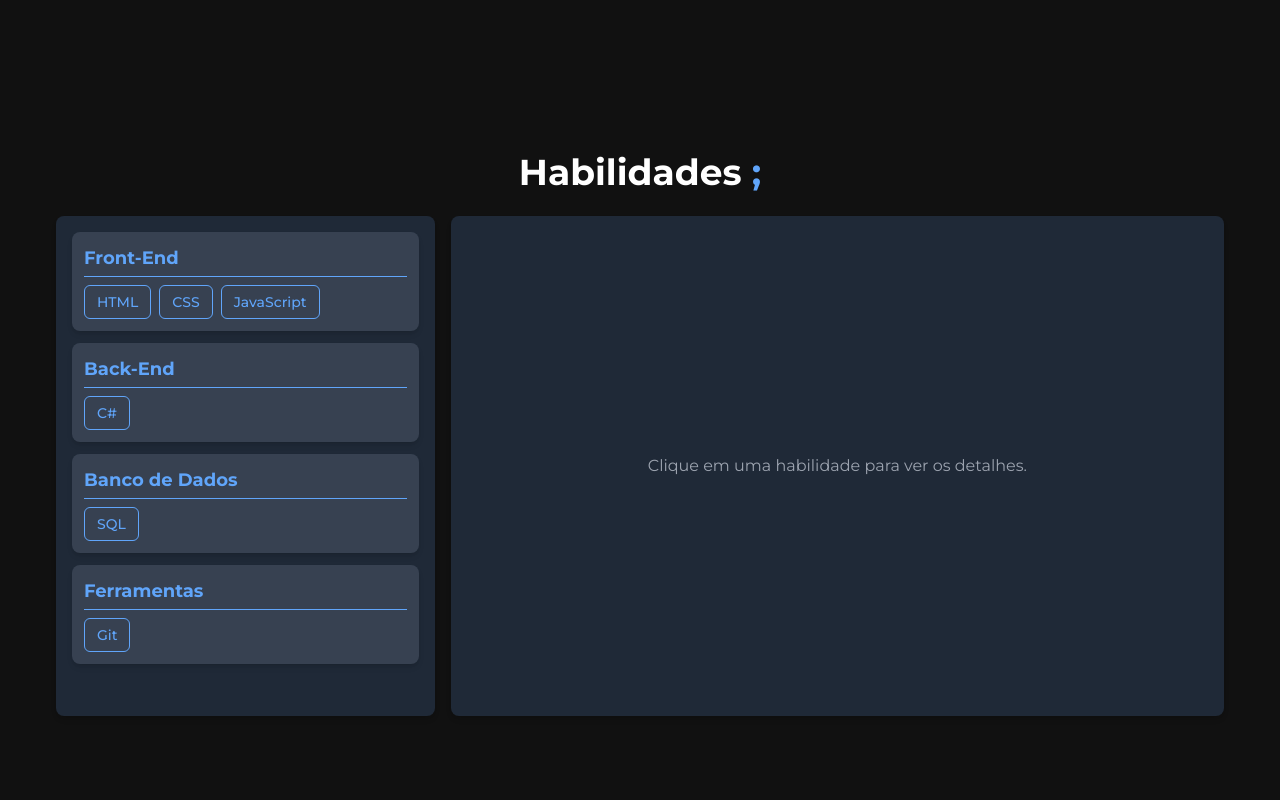
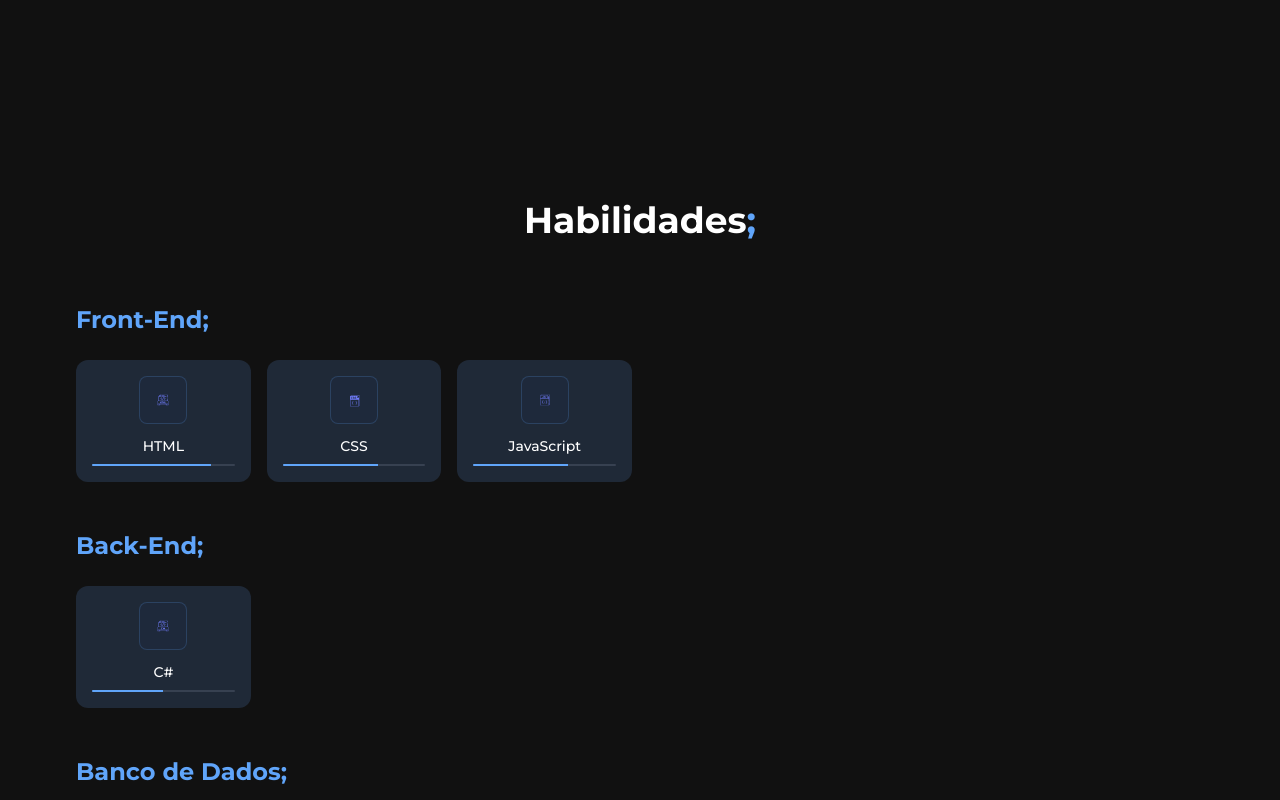
Before and after one commit to PedroReoli/portfolionew, a React (Vite) app: page / in a window 1280 px wide. Shown: the part 4120-4920 px from the top of the page. Built offline with nearby package versions, Linux system fonts and the light colour scheme.

Commit message:
Update Skills.tsx

```diff
--- a/src/_root/pages/Skills.tsx
+++ b/src/_root/pages/Skills.tsx
@@ -1,115 +1,135 @@
-'use client'
+"use client"
 
-import React, { useState } from "react";
-import { motion, AnimatePresence } from "framer-motion";
-import { skillsData, Skill } from "@/constants/skillsData";
-import SkillsDescription from "@/components/SkillsDescription";
+import { motion } from "framer-motion"
+import { skillsData } from "@/constants/skillsData"
 
-const Skills: React.FC = () => {
-  const [selectedSkill, setSelectedSkill] = useState<Skill | null>(null);
-
-  const handleClick = (skill: Skill) => {
-    setSelectedSkill((prevSkill) => (prevSkill?.title === skill.title ? null : skill));
-  };
-
+const Skills = () => {
   const categories = [
     { key: "frontend", title: "Front-End" },
     { key: "backend", title: "Back-End" },
     { key: "database", title: "Banco de Dados" },
     { key: "devops", title: "Ferramentas" },
-  ];
+  ]
 
-  const categorizedSkills = categories.map((category) => ({
-    ...category,
-    skills: skillsData.filter((skill) => skill.area.toLowerCase() === category.key),
-  }));
+  const containerVariants = {
+    hidden: { opacity: 0 },
+    visible: {
+      opacity: 1,
+      transition: {
+        staggerChildren: 0.1,
+      },
+    },
+  }
+
+  const cardVariants = {
+    hidden: { opacity: 0, y: 20 },
+    visible: {
+      opacity: 1,
+      y: 0,
+      transition: {
+        duration: 0.5,
+      },
+    },
+  }
 
   return (
-    <motion.div
-      className="bg-[#111111] text-white min-h-screen flex flex-col"
+    <motion.section
+      id="Skills"
+      className="bg-[#111111] text-white min-h-screen py-20 px-5"
       initial={{ opacity: 0 }}
       animate={{ opacity: 1 }}
-      transition={{ duration: 0.5 }}
+      transition={{ duration: 0.8 }}
     >
-      <div className="container mx-auto flex-grow flex flex-col p-4 sm:p-6 lg:p-8">
+      <div className="container mx-auto">
         {/* Título */}
-        <motion.h1
-          className="text-2xl sm:text-3xl lg:text-4xl font-bold text-center mb-6 text-white"
-          initial={{ opacity: 0, y: -20 }}
+        <motion.h2
+          className="text-4xl font-bold text-center mb-16"
+          initial={{ opacity: 0, y: -50 }}
           animate={{ opacity: 1, y: 0 }}
-          transition={{ duration: 0.5 }}
+          transition={{ duration: 0.6, delay: 0.2 }}
         >
-          Habilidades <span className="text-blue-400">;</span>
-        </motion.h1>
+          Habilidades<span className="text-blue-400">;</span>
+        </motion.h2>
 
-        {/* Conteúdo */}
-        <div className="grid grid-cols-1 md:grid-cols-2 lg:grid-cols-3 gap-4 h-[500px]">
-          {/* Categorias */}
-          <div className="space-y-3 col-span-1 overflow-auto bg-gray-800 p-4 rounded-lg shadow-md h-full">
-            {categorizedSkills.map((category, idx) => (
-              <motion.div
-                key={idx}
-                className="p-3 bg-gray-700 rounded-lg shadow-md hover:shadow-lg transition-all duration-300"
-                initial={{ opacity: 0, y: 20 }}
-                animate={{ opacity: 1, y: 0 }}
-                transition={{ duration: 0.5, delay: idx * 0.1 }}
-              >
-                <h2 className="text-base sm:text-lg font-bold text-blue-400 mb-2 border-b border-blue-400 pb-1">
+        <div className="space-y-12">
+          {categories.map((category, idx) => {
+            const categorySkills = skillsData.filter((skill) => skill.area.toLowerCase() === category.key)
+
+            return (
+              <div key={category.key} className="space-y-6">
+                <motion.h3
+                  className="text-2xl font-bold text-blue-400"
+                  initial={{ opacity: 0, x: -20 }}
+                  animate={{ opacity: 1, x: 0 }}
+                  transition={{ duration: 0.6, delay: 0.2 + idx * 0.1 }}
+                >
                   {category.title}
-                </h2>
-                <div className="flex flex-wrap gap-2">
-                  {category.skills.map((skill, index) => (
-                    <motion.button
-                      key={index}
-                      whileHover={{ scale: 1.05 }}
-                      whileTap={{ scale: 0.95 }}
-                      className={`py-1 px-2 sm:py-1.5 sm:px-3 rounded-md text-xs sm:text-sm font-medium transition-all duration-300 border ${
-                        selectedSkill?.title === skill.title
-                          ? "bg-blue-400 text-white shadow-md"
-                          : "bg-transparent border-blue-400 text-blue-400 hover:bg-blue-400 hover:text-white"
-                      }`}
-                      onClick={() => handleClick(skill)}
+                  <span className="text-blue-400">;</span>
+                </motion.h3>
+
+                <motion.div
+                  className="grid grid-cols-2 sm:grid-cols-3 md:grid-cols-4 lg:grid-cols-6 gap-4"
+                  variants={containerVariants}
+                  initial="hidden"
+                  animate="visible"
+                >
+                  {categorySkills.map((skill) => (
+                    <motion.div
+                      key={skill.title}
+                      variants={cardVariants}
+                      className="group relative bg-gray-800 rounded-xl p-4 hover:bg-gray-700 transition-all duration-300 flex flex-col items-center"
+                      whileHover={{ scale: 1.05, boxShadow: "0 8px 20px -8px rgba(59, 130, 246, 0.4)" }}
                     >
-                      {skill.title}
-                    </motion.button>
+                      <div className="w-12 h-12 rounded-lg bg-[#1e293b] border border-blue-400/20 flex items-center justify-center mb-3 group-hover:border-blue-400 transition-colors duration-300">
+                        <img
+                          src={skill.icon || "/placeholder.svg"}
+                          alt={skill.title}
+                          className="w-7 h-7 object-contain"
+                        />
+                      </div>
+
+                      <h4 className="text-sm font-medium text-center mb-2 group-hover:text-blue-400 transition-colors duration-300">
+                        {skill.title}
+                      </h4>
+
+                      <div className="w-full h-0.5 bg-gray-700 rounded-full overflow-hidden">
+                        <motion.div
+                          className="h-full bg-blue-400"
+                          initial={{ width: 0 }}
+                          animate={{ width: `${(skill.level / 3) * 100}%` }}
+                          transition={{ duration: 0.8, delay: 0.2 }}
+                        />
+                      </div>
+
+                      {skill.courses.length > 0 && (
+                        <div className="absolute inset-0 bg-gray-800/95 rounded-xl p-3 opacity-0 group-hover:opacity-100 transition-opacity duration-300 flex items-center justify-center">
+                          <div className="overflow-y-auto max-h-full scrollbar-thin scrollbar-thumb-blue-400">
+                            <div className="flex flex-col gap-1.5">
+                              {skill.courses.map((course, idx) => (
+                                <a
+                                  key={idx}
+                                  href={skill.coursesLinks[idx]}
+                                  target="_blank"
+                                  rel="noopener noreferrer"
+                                  className="text-[10px] px-2 py-1 bg-[#1e293b] text-gray-300 rounded-md hover:bg-blue-400/10 hover:text-blue-400 transition-all duration-300 text-center"
+                                >
+                                  {course}
+                                </a>
+                              ))}
+                            </div>
+                          </div>
+                        </div>
+                      )}
+                    </motion.div>
                   ))}
-                </div>
-              </motion.div>
-            ))}
-          </div>
-
-          {/* Descrição */}
-          <div className="col-span-2 flex flex-col bg-gray-800 p-4 rounded-lg shadow-md h-full">
-            <AnimatePresence mode="wait">
-              {selectedSkill ? (
-                <motion.div
-                  key={selectedSkill.title}
-                  initial={{ opacity: 0, scale: 0.95 }}
-                  animate={{ opacity: 1, scale: 1 }}
-                  exit={{ opacity: 0, scale: 0.95 }}
-                  transition={{ duration: 0.3 }}
-                  className="flex-grow flex flex-col"
-                >
-                  <SkillsDescription skill={selectedSkill} />
                 </motion.div>
-              ) : (
-                <motion.div
-                  key="placeholder"
-                  initial={{ opacity: 0, y: 20 }}
-                  animate={{ opacity: 1, y: 0 }}
-                  exit={{ opacity: 0, y: -20 }}
-                  transition={{ duration: 0.3 }}
-                  className="flex-grow flex items-center justify-center text-gray-400 text-sm sm:text-base text-center"
-                >
-                  Clique em uma habilidade para ver os detalhes.
-                </motion.div>
-              )}
-            </AnimatePresence>
-          </div>
+              </div>
+            )
+          })}
         </div>
       </div>
-    </motion.div>
-  );
-};
+    </motion.section>
+  )
+}
 
-export default Skills;
+export default Skills
```
